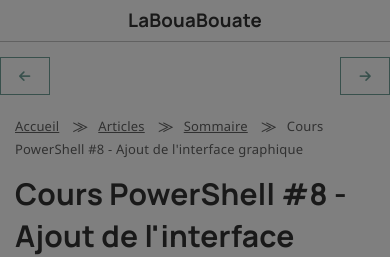
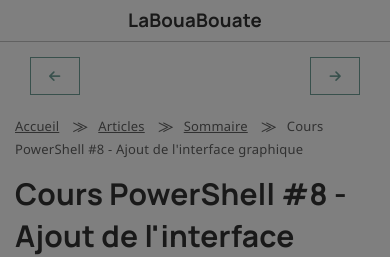
Before and after one commit to leobouard/leobouard.github.io, a Jekyll site: the page built from _posts/2022-12-01-cours-pratique-powershell-008.md, in a window 390 px wide. Shown: the top 257 px of the page. Built offline with Jekyll 4.4.1, drawn with Linux system fonts in a browser that asks for light colours; nearby versions of some CDN libraries; some web fonts are replaced; comment, search, counter and statistics services are not loaded.

Commit message:
Nettoyage du CSS

```diff
--- /dev/null
+++ b/_sass/breadcrumbs.scss
@@ -0,0 +1,22 @@
+nav.breadcrumb {
+    width: 100%;
+    font-size: small;
+    color: var(--heavyaccent);
+    font-weight: 500;
+    padding: 1em 0;
+}
+
+nav.breadcrumb ul {
+    margin: 0;
+    padding: 0;
+}
+
+nav.breadcrumb li {
+    list-style: none;
+    display: inline;
+}
+
+nav.breadcrumb li:not(:first-child)::before {
+    content: "⨠";
+    margin: 0 10px;
+}
--- a/_sass/buttons.scss
+++ b/_sass/buttons.scss
@@ -23,3 +23,52 @@
 a.button-primary:hover {
     text-decoration: underline;
 }
+
+.top-buttons,
+.bottom-buttons {
+    position: relative;
+    height: 3em;
+}
+
+.top-buttons a,
+.bottom-buttons a {
+    position: absolute;
+}
+
+.top-buttons a i,
+.bottom-buttons a i {
+    margin: 0px 5px;
+}
+
+.bottom-buttons {
+    margin-top: 3em;
+}
+
+a.solution {
+    display: block;
+    border: var(--border);
+    text-align: center;
+    padding: 8px;
+    border-radius: var(--borderradius);
+    max-width: 180px;
+    margin: 2em auto;
+    text-align: center;
+}
+
+a.solution:hover {
+    background: var(--lightaccent);
+}
+
+@media screen and (max-width: 550px) {
+
+    .top-buttons,
+    .bottom-buttons {
+        margin-left: 1em;
+        margin-right: 1em;
+    }
+
+    .top-buttons a span,
+    .bottom-buttons a span {
+        display: none;
+    }
+}
--- a/_sass/containers.scss
+++ b/_sass/containers.scss
@@ -40,3 +40,43 @@
     grid-gap: 1em;
     grid-template-columns: repeat(auto-fill, minmax(min(16rem, 100%), 1fr));
 }
+
+section.recommandation {
+    margin-top: 15px;
+    display: flex;
+    flex-wrap: nowrap;
+    justify-content: flex-end;
+}
+
+section.recommandation span {
+    font-family: var(--titlefont);
+    max-width: 310px;
+    font-size: x-large;
+    text-align: right;
+    line-height: 140%;
+    margin: 20px;
+}
+
+section.recommandation span img {
+    rotate: 54deg;
+    transform: scaleY(-1);
+    width: 120px;
+    margin-right: 10px;
+}
+
+@media screen and (max-width: 700px) {
+    section.recommandation {
+        margin-top: 15px;
+        display: flex;
+        flex-wrap: wrap;
+        justify-content: center;
+    }
+
+    section.recommandation span {
+        text-align: center;
+    }
+
+    section.recommandation span img {
+        display: none;
+    }
+}
--- /dev/null
+++ b/_sass/summary.scss
@@ -0,0 +1,38 @@
+div.summary {
+    display: flex;
+    flex-direction: column;
+    gap: 5px;
+}
+
+div.summary a {
+    background: var(--background);
+    display: block;
+    padding: 10px;
+    border: var(--border);
+    border-radius: var(--borderradius);
+    text-decoration: none;
+}
+
+div.summary h3 {
+    font-size: 15px;
+    margin: 5px 0px;
+}
+
+div.summary span {
+    font-weight: 400;
+    color: var(--text);
+}
+
+div.summary a:hover {
+    text-decoration: none;
+    background: var(--lightaccent);
+}
+
+div.summary a:hover h3 {
+    text-decoration: underline;
+}
+
+div.summary a:hover span {
+    text-decoration: none;
+    color: var(--text);
+}
--- a/assets/css/main.scss
+++ b/assets/css/main.scss
@@ -1,6 +1,7 @@
 ---
 ---
 
+@import 'breadcrumbs';
 @import 'buttons';
 @import 'code-and-blockquote';
 @import 'colors-and-fonts';
@@ -12,6 +13,7 @@
 @import 'highlight';
 @import 'hover';
 @import 'post-preview';
+@import 'summary';
 @import 'tables';
 @import 'titles';
 @import 'welcome-banner';
--- a/assets/css/posts.scss
+++ b/assets/css/posts.scss
@@ -1,195 +1,4 @@
 ---
 ---
 
-nav.breadcrumb {
-    width: 100%;
-    font-size: small;
-    color: var(--heavyaccent);
-    font-weight: 500;
-    padding: 1em 0;
-}
-
-nav.breadcrumb ul {
-    margin: 0;
-    padding: 0;
-}
-
-nav.breadcrumb li {
-    list-style: none;
-    display: inline;
-}
-
-nav.breadcrumb li:not(:first-child)::before {
-    content: "⨠";
-    margin: 0 10px;
-}
-
-.posts {
-    display: grid;
-    grid-gap: 1em;
-    grid-template-columns: 1fr 1fr 1fr;
-    justify-items: center;
-}
-
-.posts a {
-    text-decoration: none;
-}
-
-div.summary {
-    display: flex;
-    flex-direction: column;
-    gap: 5px;
-}
-
-div.summary>a {
-    background: var(--background);
-    display: block;
-    padding: 10px;
-    border: var(--border);
-    border-radius: var(--borderradius);
-    text-decoration: none;
-
-    h3 {
-        font-size: 15px;
-        margin: 5px 0px;
-    }
-
-    span {
-        font-weight: 400;
-        color: var(--text);
-    }
-}
-
-div.summary>a:hover {
-    text-decoration: none;
-    background: var(--lightaccent);
-
-    h3 {
-        text-decoration: underline;
-    }
-
-    span {
-        text-decoration: none;
-        color: var(--text);
-    }
-}
-
-div.summary>span {
-    font-weight: 400;
-    color: var(--text);
-}
-
-// TOP & BOTTOM BUTTONS FOR NEXT & PREVIOUS
-
-.top-buttons,
-.bottom-buttons {
-    position: relative;
-    height: 3em;
-}
-
-.top-buttons>a,
-.bottom-buttons>a {
-    position: absolute;
-}
-
-.top-buttons>a>i,
-.bottom-buttons>a>i {
-    margin: 0px 5px;
-}
-
-// BOTTOM BUTTONS ONLY
-
-.bottom-buttons {
-    margin-top: 3em;
-}
-
-a.solution {
-    display: block;
-    border: var(--border);
-    text-align: center;
-    padding: 8px;
-    border-radius: var(--borderradius);
-    max-width: 180px;
-    margin: 2em auto;
-    text-align: center;
-}
-
-a.solution:hover {
-    background: var(--lightaccent);
-}
-
-section.recommandation {
-    margin-top: 15px;
-    display: flex;
-    flex-wrap: nowrap;
-    justify-content: flex-end;
-}
-
-section.recommandation>span {
-    font-family: var(--titlefont);
-    max-width: 310px;
-    font-size: x-large;
-    text-align: right;
-    line-height: 140%;
-    margin: 20px;
-}
-
-section.recommandation>span>img {
-    rotate: 54deg;
-    transform: scaleY(-1);
-    width: 120px;
-    margin-right: 10px;
-}
-
-@media screen and (max-width: 880px) {
-
-    .posts {
-        grid-template-columns: 1fr 1fr;
-    }
-
-}
-
-@media screen and (max-width: 700px) {
-
-    div.banner>h1 {
-        font-size: x-large;
-    }
-
-    section.recommandation {
-        margin-top: 15px;
-        display: flex;
-        flex-wrap: wrap;
-        justify-content: center;
-    }
-
-    section.recommandation>span {
-        text-align: center;
-    }
-
-    section.recommandation>span>img {
-        display: none;
-    }
-
-}
-
-@media screen and (max-width: 550px) {
-
-    .posts {
-        grid-template-columns: 1fr;
-    }
-
-    div.banner>h1 {
-        font-size: x-large;
-    }
-
-    .top-buttons,
-    .bottom-buttons {
-        margin-left: -1em;
-        margin-right: -1em;
-    }
-
-    .top-buttons a span,
-    .bottom-buttons a span {
-        display: none;
-    }
-}
+// NOTHING HERE ANYMORE
```
